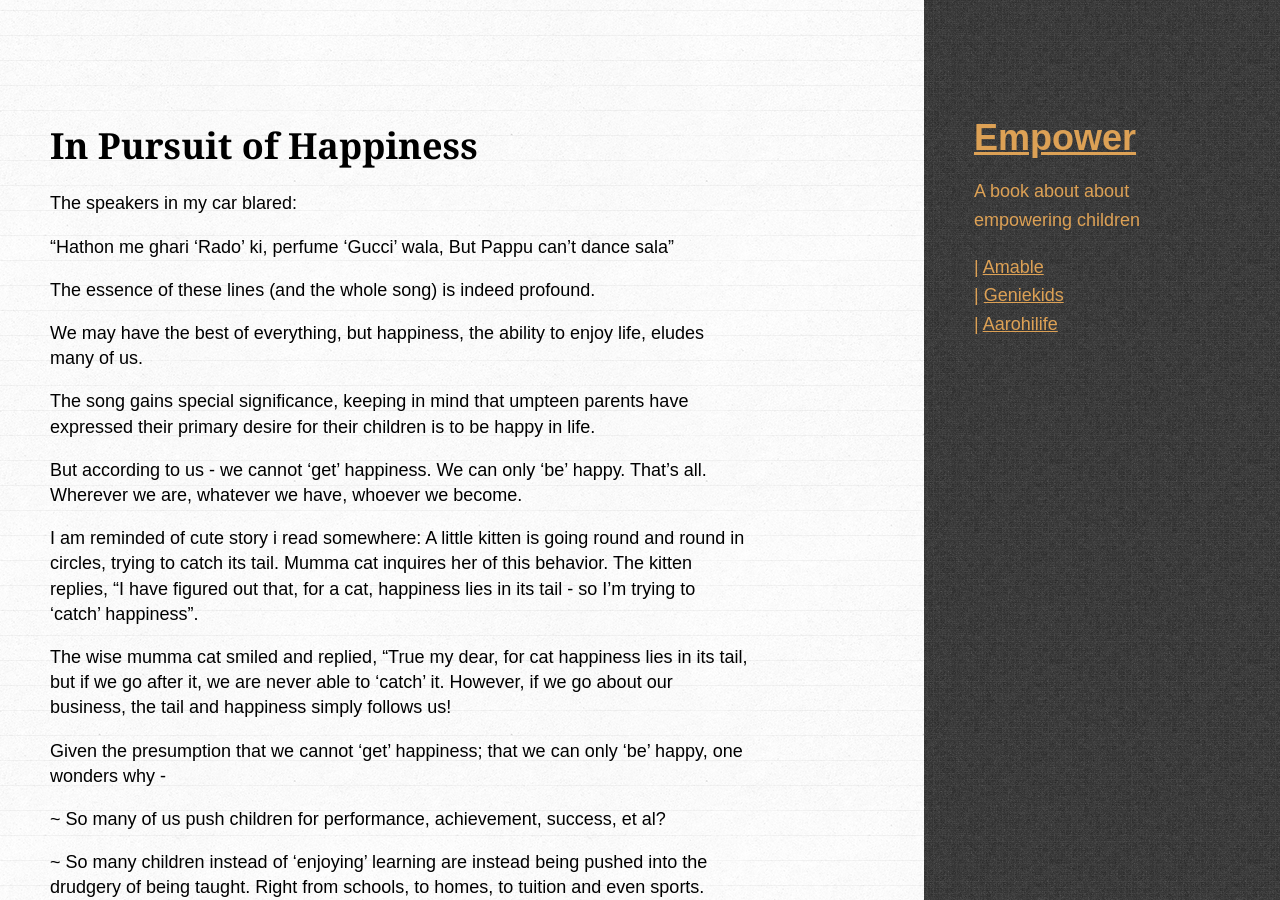
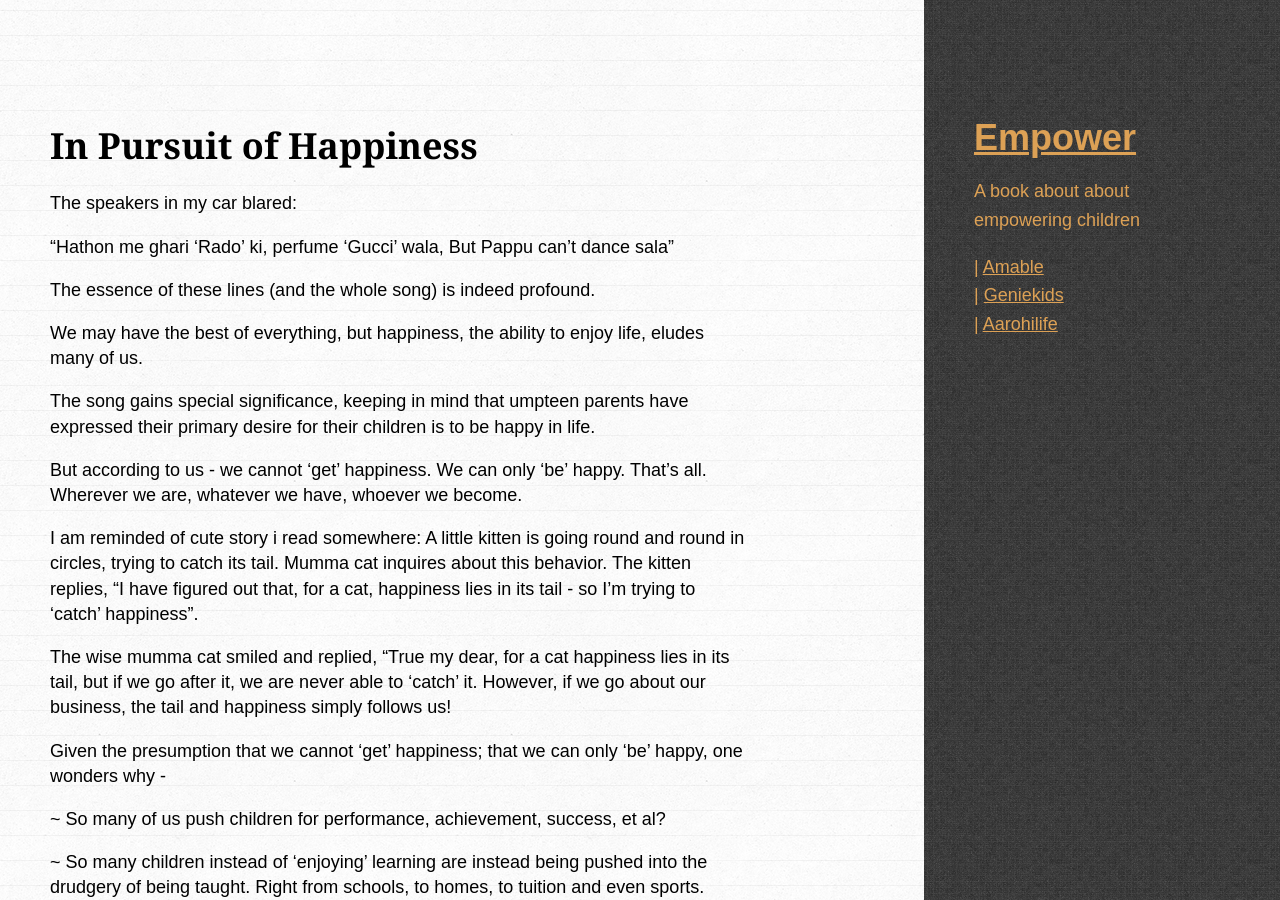
Before and after one commit to amitkaps/empower, a Jekyll site: the page built from _posts/2013-08-10-pursuit.md, in a window 1280 px wide and 900 px high. Built offline with Jekyll 4.4.1, drawn with Linux system fonts in a browser that asks for light colours; some web fonts are replaced; some of the changed text lies outside the part shown.

Commit message:
Updated 2013-08-10-pursuit.md

```diff
--- a/_posts/2013-08-10-pursuit.md
+++ b/_posts/2013-08-10-pursuit.md
@@ -19,9 +19,9 @@ The song gains special significance, keeping in mind that umpteen parents have e
 
 But according to us - we cannot 'get' happiness. We can only 'be' happy. That's all. Wherever we are, whatever we have, whoever we become.
 
-I am reminded of cute story i read somewhere: A little kitten is going round and round in circles, trying to catch its tail. Mumma cat inquires her of this behavior. The kitten replies, "I have figured out that, for a cat, happiness lies in its tail - so I'm trying to 'catch' happiness".
+I am reminded of cute story i read somewhere: A little kitten is going round and round in circles, trying to catch its tail. Mumma cat inquires about this behavior. The kitten replies, "I have figured out that, for a cat, happiness lies in its tail - so I'm trying to 'catch' happiness".
 
-The wise mumma cat smiled and replied, "True my dear, for cat happiness lies in its tail, but if we go after it, we are never able to 'catch' it. However, if we go about our business, the tail and happiness simply follows us!
+The wise mumma cat smiled and replied, "True my dear, for a cat happiness lies in its tail, but if we go after it, we are never able to 'catch' it. However, if we go about our business, the tail and happiness simply follows us!
 
 Given the presumption that we cannot 'get' happiness; that we can only 'be' happy, one wonders why -
 
@@ -57,4 +57,4 @@ Further, how, on a daily basis do I show and share my happiness? Am I unhappy wi
 
 Q4: What role does emotional competence play in me being happy or atleast being in harmony, at peace? If this is important, then how am I helping and guiding my child to be emotionally more competent? Am I emotionally competent? How?
 
-Q5: What will it do to my child, (and to me) if i were to relieve my child (and even myself) the 'burden' to be happy? What will it do to my child, if we were to follow the advice of the wise mumma cat???
+Q5: What will it do to my child, (and to me) if i were to relieve my child (and even myself), the 'burden' to be happy? What will it do to my child, if we were to follow the advice of the wise mumma cat???
```
